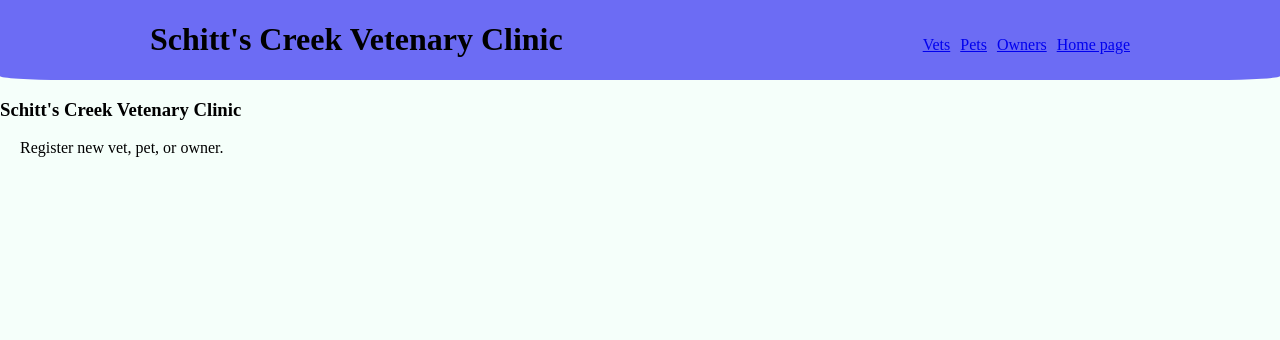
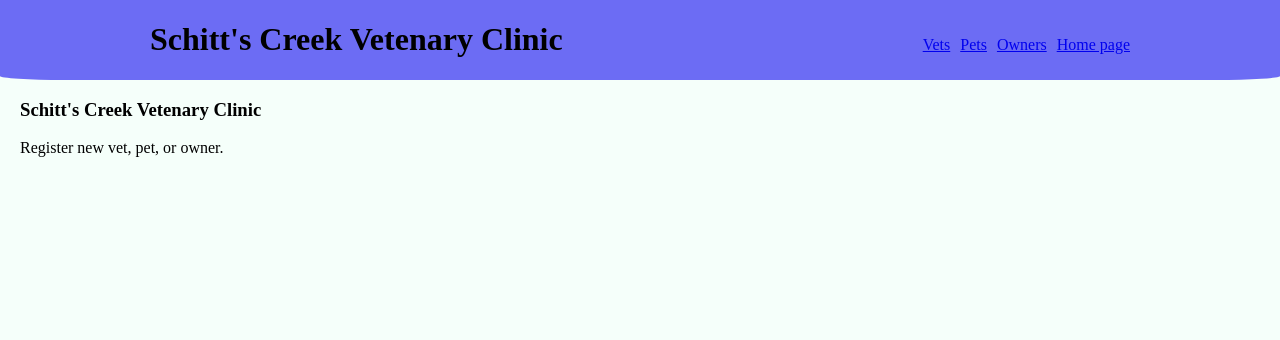
Before and after one commit to Benje1/Benjamin_project, a Flask app: page / in a window 1280 px wide. Shown: the top 340 px of the page. Run offline with Flask 2, Linux system fonts and the light colour scheme.

```diff
--- a/static/style.css
+++ b/static/style.css
@@ -12,6 +12,10 @@ header {
     border-radius: 0% 0 5% 5%;
     align-items: baseline;
     justify-content: space-around;
+}
+
+h2, h3, h4 {
+    margin-left: 20px;
 }
 
 nav {
```
